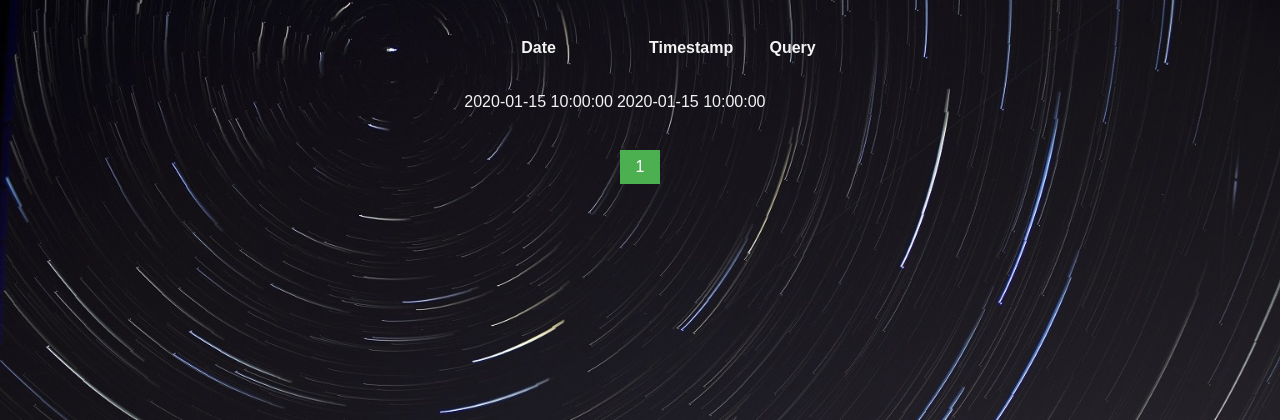
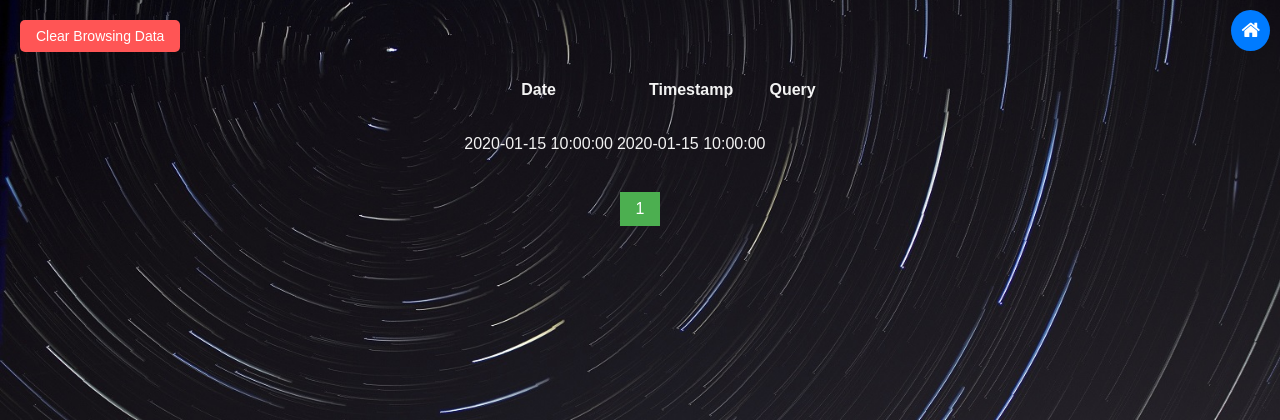
Before and after one commit to gv1shnu/Nexus, a Flask app: template templates/history.html in a window 1280 px wide. Shown: the top 420 px of the page. Run offline with Flask 3, Linux system fonts and the light colour scheme; the template is opened without the code that fills it: most values are stand-ins (such as "Sample title", 1, 10 or a date in 2020).

Commit message:
added home button

```diff
--- a/app.py
+++ b/app.py
@@ -1,4 +1,5 @@
-from flask import Flask, render_template, request, redirect, url_for
+import webbrowser
+from flask import Flask, render_template, request, redirect, url_for, jsonify
 from src.db_handler import DBHandler
 from flaskwebgui import FlaskUI
 import logging
@@ -62,5 +63,22 @@ def submit():
     return redirect(url_for('index'))
 
 
+@app.route('/clear', methods=['POST'])
+def clear_browsing_data():
+    dbhandler = DBHandler()
+    if dbhandler.clear():
+        return jsonify({'message': 'Browsing data cleared successfully'}), 200
+    else:
+        return jsonify({'message': 'An error occurred'}), 500
+
+
 if __name__ == '__main__':
-    ui = FlaskUI(app=app, server="flask", port=8080).run()
+    port = 8080
+    # To run like a desktop app
+
+    # ui = FlaskUI(app=app, server="flask", port=port).run()
+
+    # To run on browser
+
+    webbrowser.open(f'http://127.0.0.1:{port}/')
+    app.run(port=port)
--- a/static/css/history.css
+++ b/static/css/history.css
@@ -72,3 +72,41 @@ th, td{
 .pagination a:hover:not(.active) {
     background-color: #ddd;
 }
+
+#clear-button-container {
+    display: flex;
+    justify-content: flex-start;
+    margin-bottom: 10px;
+}
+
+#clear-button {
+    background-color: #ff5555;
+    color: white;
+    border: none;
+    border-radius: 5px;
+    padding: 8px 16px;
+    font-size: 14px;
+    cursor: pointer;
+    transition: background-color 0.3s;
+}
+
+#clear-button:hover {
+    background-color: #ff3333;
+}
+
+#home-button {
+    position: absolute;
+    top: 10px;
+    right: 10px;
+    color: #ffffff;
+    background-color: #007bff;
+    border: none;
+    border-radius: 50%;
+    padding: 10px;
+    cursor: pointer;
+    z-index: 1;
+}
+
+#home-button:hover {
+    background-color: #0056b3;
+}
--- /dev/null
+++ b/static/js/history.js
@@ -0,0 +1,16 @@
+function clearBrowsingData() {
+    // AJAX request to trigger the file deletion
+    fetch('/clear', {
+        method: 'POST',
+        headers: {
+            'Content-Type': 'application/json',
+        },
+    })
+    .then(() => {
+        // Redirect to /history page
+        window.location.href = '/history';
+    })
+    .catch(error => {
+        console.error('Error:', error);
+    });
+}
--- a/templates/history.html
+++ b/templates/history.html
@@ -4,12 +4,23 @@
         <title>History - Search Nexus</title>
         <link rel="stylesheet" type="text/css" href="{{ url_for('static', filename='css/history.css') }}" />
         <meta name="viewport" content="width=device-width, initial-scale=1">
+        <script type="text/javascript" src="{{ url_for('static', filename='js/history.js') }}"></script>
+        <link rel="stylesheet" href="https://cdnjs.cloudflare.com/ajax/libs/font-awesome/4.7.0/css/font-awesome.min.css">
         <link rel="apple-touch-icon" sizes="180x180" href="{{ url_for('static', filename='favicon/apple-touch-icon.png') }}">
         <link rel="icon" type="image/png" sizes="32x32" href="{{ url_for('static', filename='favicon/favicon-32x32.png') }}">
         <link rel="icon" type="image/png" sizes="16x16" href="{{ url_for('static', filename='favicon/favicon-16x16.png') }}">
         <link rel="manifest" href="{{ url_for('static', filename='favicon/site.webmanifest') }}">
     </head>
     <body>
+        <a href="{{ url_for('home') }}" id="home-button">
+            <i class="fa fa-home" style="font-size: 20px;"></i>
+        </a>
+
+        {% if page %}
+            <div id="clear-button-container">
+                <button id="clear-button" onclick="clearBrowsingData()">Clear Browsing Data</button>
+            </div>
+        {% endif %}
         <div id="history-container">
             {% if page %}
                 <table>
--- a/templates/index.html
+++ b/templates/index.html
@@ -4,7 +4,7 @@
     <title>Search Nexus</title>
     <link rel="stylesheet" type="text/css" href="{{ url_for('static', filename='css/index.css') }}">
     <meta name="viewport" content="width=device-width, initial-scale=1">
-    <script type="text/javascript" src="{{ url_for('static', filename='js/script.js') }}"></script>
+    <script type="text/javascript" src="{{ url_for('static', filename='js/index.js') }}"></script>
     <link rel="stylesheet" href="https://cdnjs.cloudflare.com/ajax/libs/font-awesome/4.7.0/css/font-awesome.min.css">
     <link rel="apple-touch-icon" sizes="180x180" href="{{ url_for('static', filename='favicon/apple-touch-icon.png') }}">
     <link rel="icon" type="image/png" sizes="32x32" href="{{ url_for('static', filename='favicon/favicon-32x32.png') }}">
--- a/templates/success.html
+++ b/templates/success.html
@@ -4,12 +4,16 @@
         <title>{{ q }} - Search Nexus</title>
         <link rel="stylesheet" type="text/css" href="{{ url_for('static', filename='css/success.css') }}" />
         <meta name="viewport" content="width=device-width, initial-scale=1">
+        <link rel="stylesheet" href="https://cdnjs.cloudflare.com/ajax/libs/font-awesome/4.7.0/css/font-awesome.min.css">
         <link rel="apple-touch-icon" sizes="180x180" href="{{ url_for('static', filename='favicon/apple-touch-icon.png') }}">
         <link rel="icon" type="image/png" sizes="32x32" href="{{ url_for('static', filename='favicon/favicon-32x32.png') }}">
         <link rel="icon" type="image/png" sizes="16x16" href="{{ url_for('static', filename='favicon/favicon-16x16.png') }}">
         <link rel="manifest" href="{{ url_for('static', filename='favicon/site.webmanifest') }}">
     </head>
     <body>
+        <a href="{{ url_for('home') }}" id="home-button">
+            <i class="fa fa-home" style="font-size: 20px;"></i>
+        </a>
         <div id="result-container">
             {% if page %}
                 <ul>
```
Also changed, not shown: scr/ddg.py (+13 -9 lines), src/db_handler.py (+26 -13 lines), static/css/success.css (+19 -1 lines), README.md, static/js/index.js (renamed from static/js/script.js).
